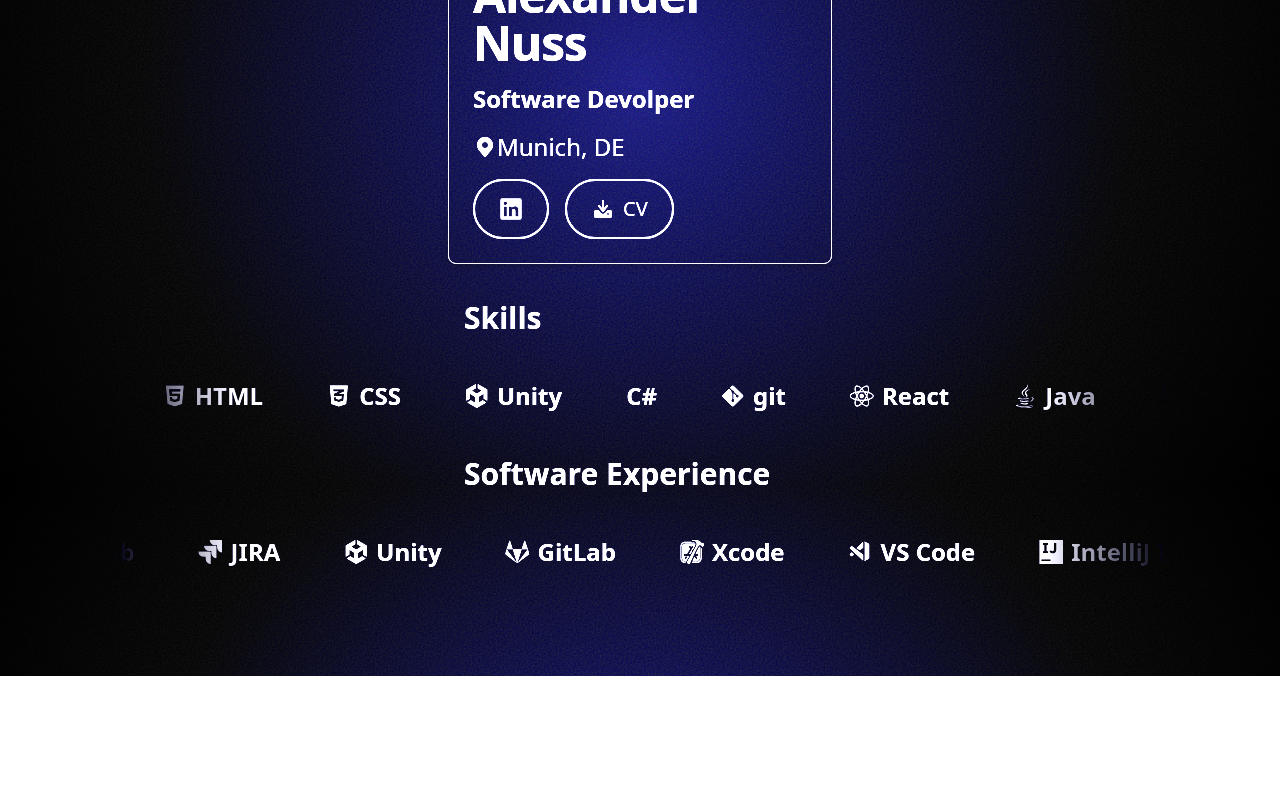
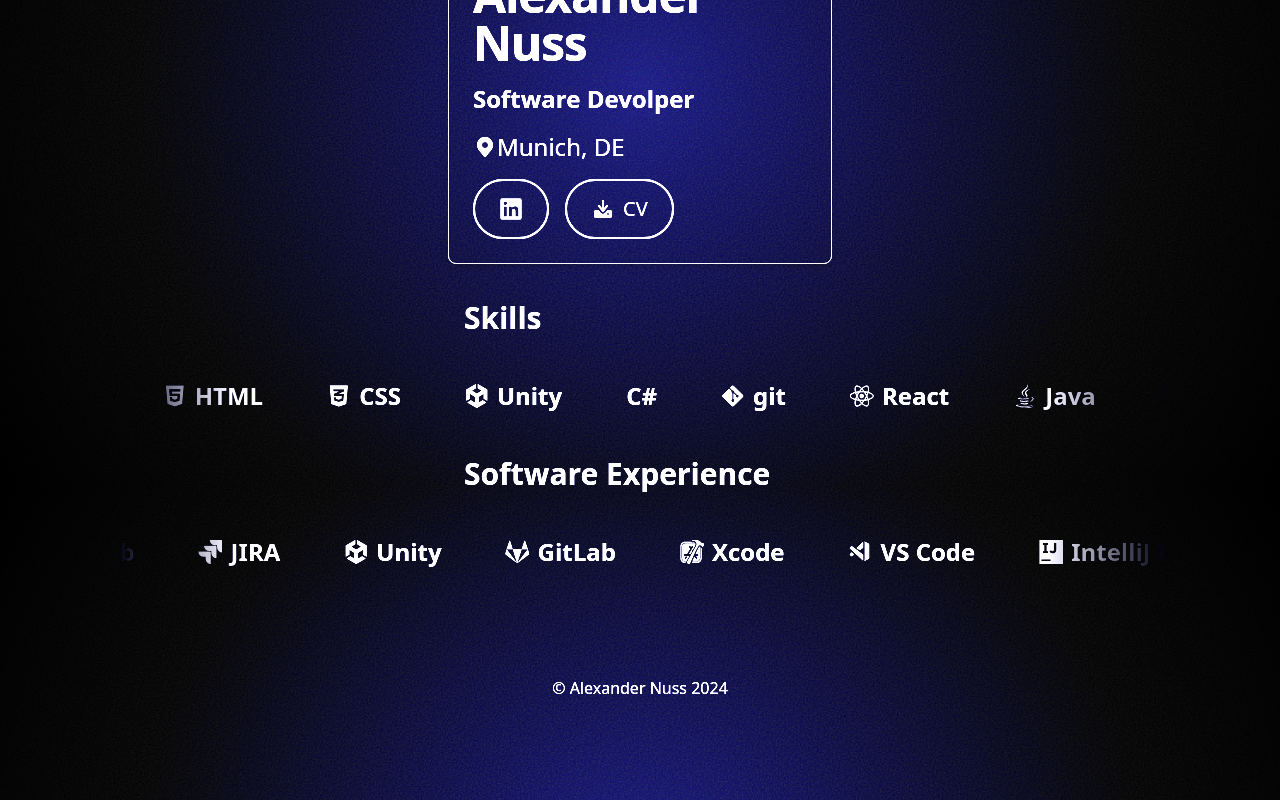
Before and after one commit to thisisalexn/my-portfolio, a React (Vite) app: page / in a window 1280 px wide. Shown: the part 314-1114 px from the top of the page. Before the commit the page ends 990 px from the top, so only its background shows below. Built offline with nearby package versions, Linux system fonts and the light colour scheme.

Commit message:
Added Footer and GitHub action for auto deployment

```diff
--- a/src/App.jsx
+++ b/src/App.jsx
@@ -2,6 +2,7 @@ import { useEffect, useRef } from 'react';
 import ProfileInfo from './components/ProfileInfo'
 import Skills from './components/Skills';
 import SoftwareExperience from "./components/SoftwareExperience";
+import { PersonalFooter } from './components/PersonalFooter';
 
 function App() {
 
@@ -53,6 +54,7 @@ function App() {
           <ProfileInfo />
           <Skills />
           <SoftwareExperience />
+          <PersonalFooter />
         </div>
       </div >
     </>
--- /dev/null
+++ b/src/components/PersonalFooter.jsx
@@ -0,0 +1,12 @@
+
+"use client";
+
+import { Footer } from "flowbite-react";
+
+export function PersonalFooter() {
+    return (
+        <>
+            <p className="text-white font-thin pt-20">&copy; Alexander Nuss 2024</p>
+        </>
+    );
+}
```
